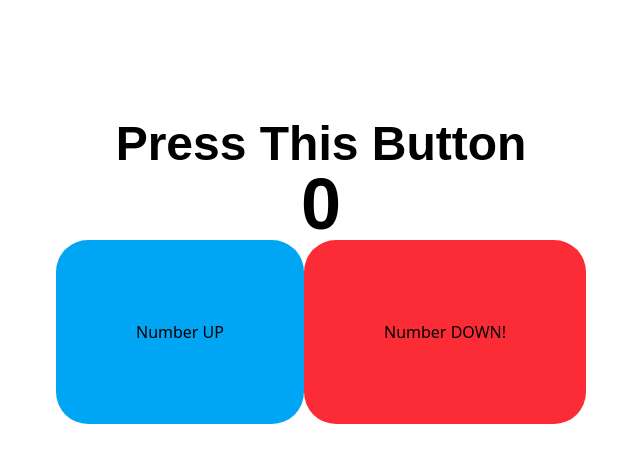
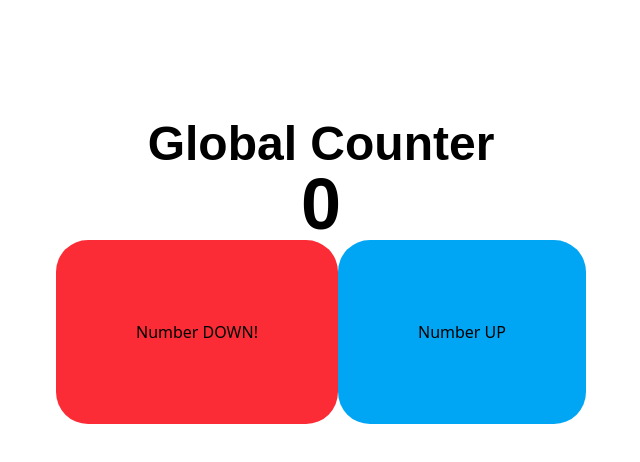
Before and after one commit to gavin-c-l/global-button, a plain HTML site: page index.html in a window 1280 px wide. Shown: the whole page, without its empty margins (319-959 px from the left). Drawn offline with nearby package versions, Linux system fonts and the light colour scheme; no server answers; a web font is replaced by a local one.

Commit message:
Update index.html

```diff
--- a/index.html
+++ b/index.html
@@ -14,12 +14,12 @@
 
     <div id="screen" class="container-flex">
         <h1 class="text-center mt-30 text-5xl sour-gummy font-bold">
-            Press This Button
+            Global Counter
         </h1>
         <h2 id="number" class="text-center sour-gummy text-7xl">0</h2>
         <div class="flex justify-center">
+            <button id="down" class="bg-red-500 hover:bg-red-300 p-20 rounded-4xl font-9xl">Number DOWN!</button>
             <button id="main" class="bg-sky-500 hover:bg-sky-300 p-20 rounded-4xl font-9xl">Number UP</button>
-            <button id="down" class="bg-red-500 hover:bg-red-300 p-20 rounded-4xl font-9xl">Number DOWN!</button>
         </div>
     </div>
 
```
